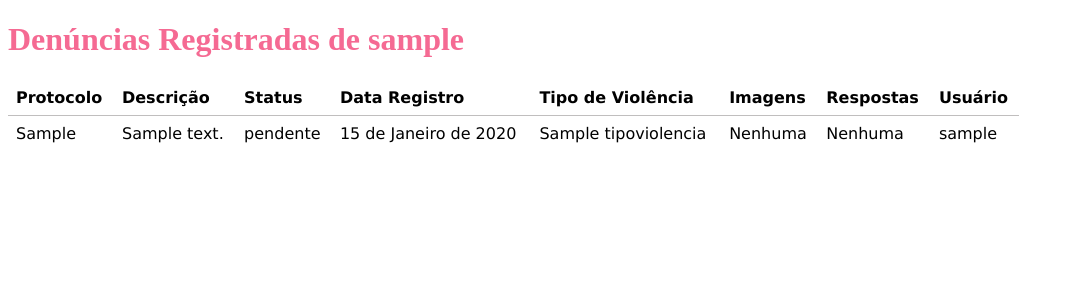
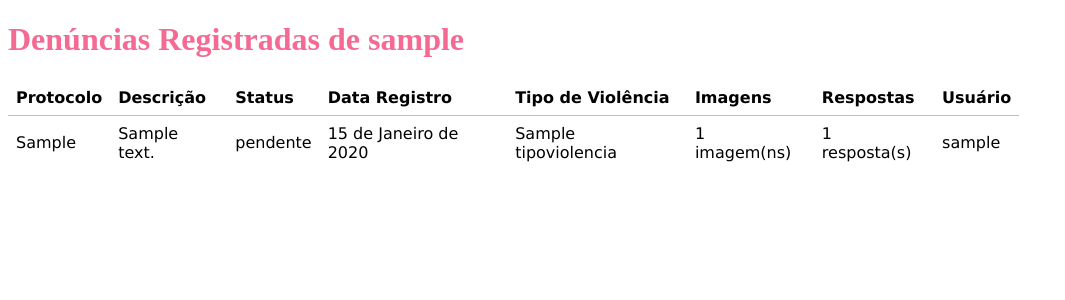
Before and after one commit to Letty15/Sistema-de-den-ncia-an-nima-, a Django app: page /denuncias/listar_denuncia/ in a window 1280 px wide. Shown: the top 300 px of the page, without its empty margins (0-1065 px from the left). Run offline with Django 5.2, Linux system fonts and the light colour scheme; a user stored in the database is signed in; tables that the repository leaves empty hold one stand-in row (values such as "Sample post").

Commit message:
corrige related_name em listar.html

```diff
--- a/denuncias/templates/denuncias/listar.html
+++ b/denuncias/templates/denuncias/listar.html
@@ -53,15 +53,15 @@
                 <td>{{ denuncia.data_registro }}</td>
                 <td>{{ denuncia.tipo_violencia.nome }}</td>
                 <td>
-                    {% if denuncia.imagem_set.count > 0 %}
-                        {{ denuncia.imagem_set.count }} imagem(ns)
+                    {% if denuncia.evidencias.count > 0 %}
+                        {{ denuncia.evidencias.count }} imagem(ns)
                     {% else %}
                         Nenhuma
                     {% endif %}
                 </td>
                 <td>
-                    {% if denuncia.respostadenuncia_set.count > 0 %}
-                        {{ denuncia.respostadenuncia_set.count }} resposta(s)
+                    {% if denuncia.respostas.count > 0 %}
+                        {{ denuncia.respostas.count }} resposta(s)
                     {% else %}
                         Nenhuma
                     {% endif %}
@@ -76,3 +76,4 @@
         </tbody>
     </table>
 </body>
+</html>
```
